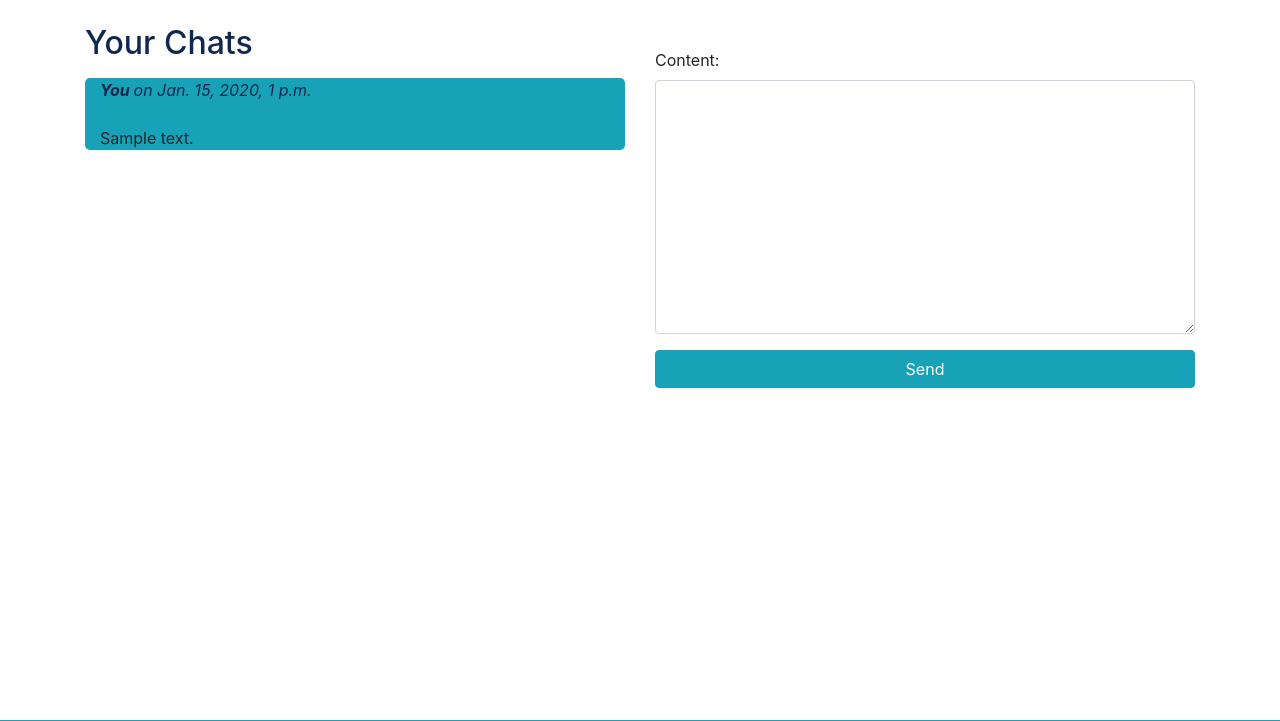
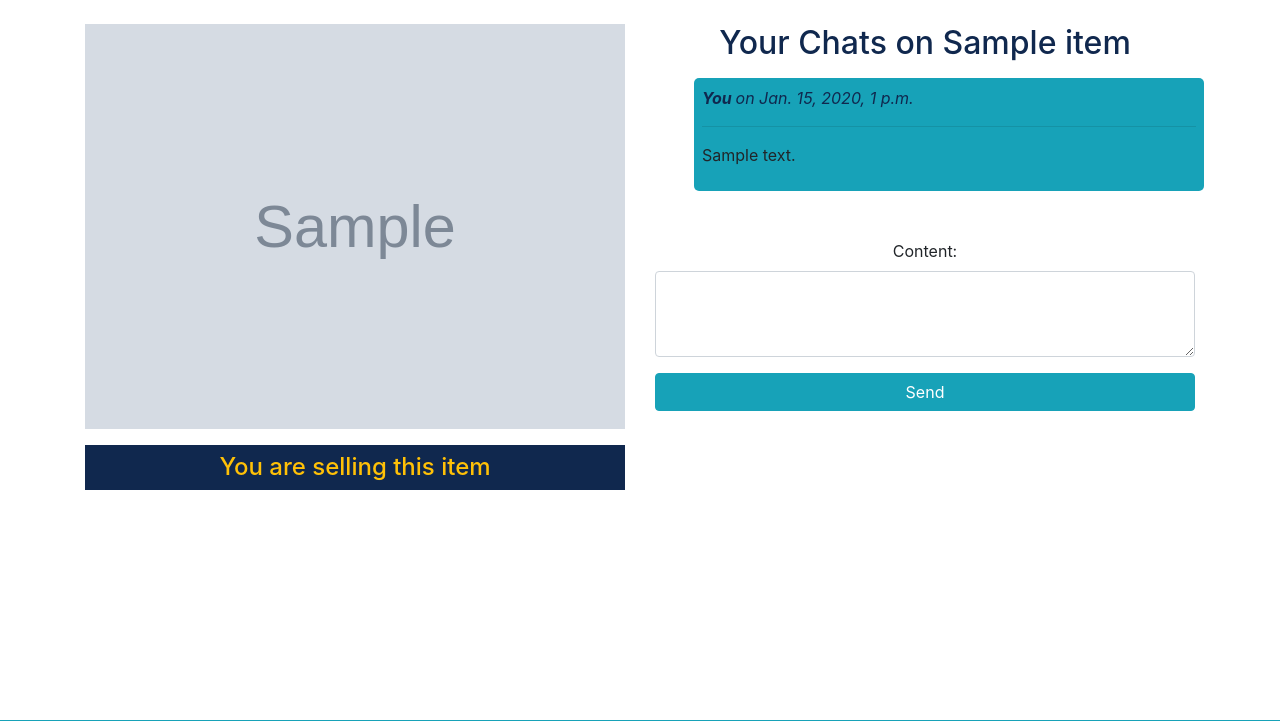
Before and after one commit to Kipkorir-Gideon/Marketplace, a Django app: page /chats/1/ in a window 1280 px wide. Shown: the part 72-793 px from the top of the page. Run offline with Django 4.2, Linux system fonts and the light colour scheme; a user stored in the database is signed in; tables that the repository leaves empty hold one stand-in row (values such as "Sample post"); grey boxes marked "Sample" are stand-in pictures; some libraries are stand-ins or nearby versions.

Commit message:
Add minor changes.

```diff
--- a/chat/forms.py
+++ b/chat/forms.py
@@ -8,6 +8,6 @@ class ChatMessageForm(forms.ModelForm):
         fields = ('content',)
         widgets = {
             'content': forms.Textarea(attrs={
-                'class': 'form-control'
+                'class': 'form-control', 'rows': 3
             })
         }
--- a/chat/views.py
+++ b/chat/views.py
@@ -39,6 +39,7 @@ def new_chat(request, item_id):
         form = ChatMessageForm()
 
     context = {
+        'item': item,
         'form': form,
     }
 
--- a/marketplace/static/css/style.css
+++ b/marketplace/static/css/style.css
@@ -1,3 +1,33 @@
+/* WebKit (Chrome, Safari, Opera) */
+::-webkit-scrollbar {
+  width: 10px;
+}
+
+::-webkit-scrollbar-thumb {
+  background-color: #888;
+  border-radius: 5px;
+}
+
+::-webkit-scrollbar-thumb:hover {
+  background-color: #555;
+}
+
+/* Firefox */
+::-moz-scrollbar {
+  width: 10px;
+}
+
+::-moz-scrollbar-thumb {
+  background-color: #888;
+  border-radius: 5px;
+}
+
+::-moz-scrollbar-thumb:hover {
+  background-color: #555;
+}
+
+
+
 .btn-secondary {
   color: #fff !important; }
 
@@ -85,6 +115,21 @@ a:hover {
   font-size: 0.7rem;
 }
 
+.fixed-section {
+  /* Set the desired height for the fixed section */
+  height: 90vh;
+  /* Make sure the content does not overflow */
+  overflow: hidden;
+}
+
+.scrolling-section {
+  /* Set the desired height for the scrolling section */
+  min-height: 90vh;
+  /* Allow the content to scroll within the section */
+  overflow-y: scroll;
+}
+
+
 .gallery {
   transform: scale(1.1);
   box-shadow: 0px 4px 15px rgba(0, 0, 0, 0.8);
--- a/templates/chat/chat_detail.html
+++ b/templates/chat/chat_detail.html
@@ -13,26 +13,40 @@
     <div class="container">
         <div class="row">
             <div class="col-md-6">
-                <h2 class="text-primary mb-3">Your Chats</h2>
+                <img
+                    src="{{ chat.item.image.url }}"
+                    alt=""
+                    width="100%"
+                    height="auto"
+                />
+                <h4 class="bg-primary text-warning mt-3 p-2 text-center">
+                    {% if chat.item.created_by == request.user %} You are selling this item
+                                {% else %}{{ chat.item.created_by.username }} is selling this item.{% endif %}</strong>
+                </h4>
+            </div>
+            <div class="col-md-6 text-center">
+                <h2 class="text-primary mb-3">Your Chats on {{ chat.item.name }}</h2>
+                <div class="container">
                     {% if chat.messages %}
                     {% for message in chat.messages.all %}
-                <div class="col-md-12 mb-2 {% if message.created_by == request.user %}bg-info{% else %}bg-dark text-white{% endif %}" style="border-radius:5px">
-                    <div class="">
-                        <p class="mb-4 {% if message.created_by == request.user %}text-primary{% else %}text-info{% endif %}"><em><strong>
+                    <div class="col-md-12 mb-2 p-2 {% if message.created_by == request.user %}bg-info mx-4{% else %}bg-dark text-white mr-5{% endif %}" style="border-radius:5px">
+                        <div class="text-left">
+                            <p class="mb-0 pb-0 {% if message.created_by == request.user %}text-primary{% else %}text-info{% endif %}"><em><strong>
                                 {% if message.created_by == request.user %} You
                                 {% else %}{{ message.created_by.username }}{% endif %}</strong> on {{ message.created_at }}</em></p>
+                                <hr>
                             <p>{{ message.content | linebreaks }}</p>
                         </div>
                     </div>
                     {% endfor %}
+
+                </div>
                 {% else %}
                 <div class="col-md-6">
                     <h4 class="text-center">No Chats Yet.</h4>
                 </div>
                 {% endif %}
-            </div>
-            <div class="col-md-6">
-                <form action="" class="mt-4" method="post">
+                <form action="" class="mt-5" method="post">
                     {% csrf_token %}
 
                     {{ form.as_p }}
--- a/templates/chat/inbox.html
+++ b/templates/chat/inbox.html
@@ -29,7 +29,7 @@
               <th scope="col">Item Image</th>
               <th scope="col">Sender</th>
               <th scope="col">Posted Date</th>
-              <th scope="col">Item Name</th>
+              <th scope="col">Details</th>
             </tr>
           </thead>
           <tbody>
@@ -41,7 +41,7 @@
                     src="{{ chat.item.image.url }}"
                     alt=""
                     width="auto"
-                    height="100"
+                    height="100px"
                   />
                 </td>
                 <td>
@@ -54,7 +54,7 @@
                 <td>{{ chat.modified_at }}</td>
                 <td class="lead font-weight-bold">
                   <a href="{% url 'chat_detail' chat.id %}"
-                    >{{ chat.item.name }}</a
+                    >View Details</a
                   >
                 </td>
               </tr>
--- a/templates/items/item.html
+++ b/templates/items/item.html
@@ -8,8 +8,6 @@
 
 {% block content %}
 
-<!-- Alerts -->
-{% include 'partials/_messages.html' %}
 
 
 <section class="py-4">
```
Also changed, not shown: templates/chat/chat.html (+19 -10 lines), templates/items/items.html (+9 -9 lines). Lines whose indentation alone changed are shown as unchanged.
